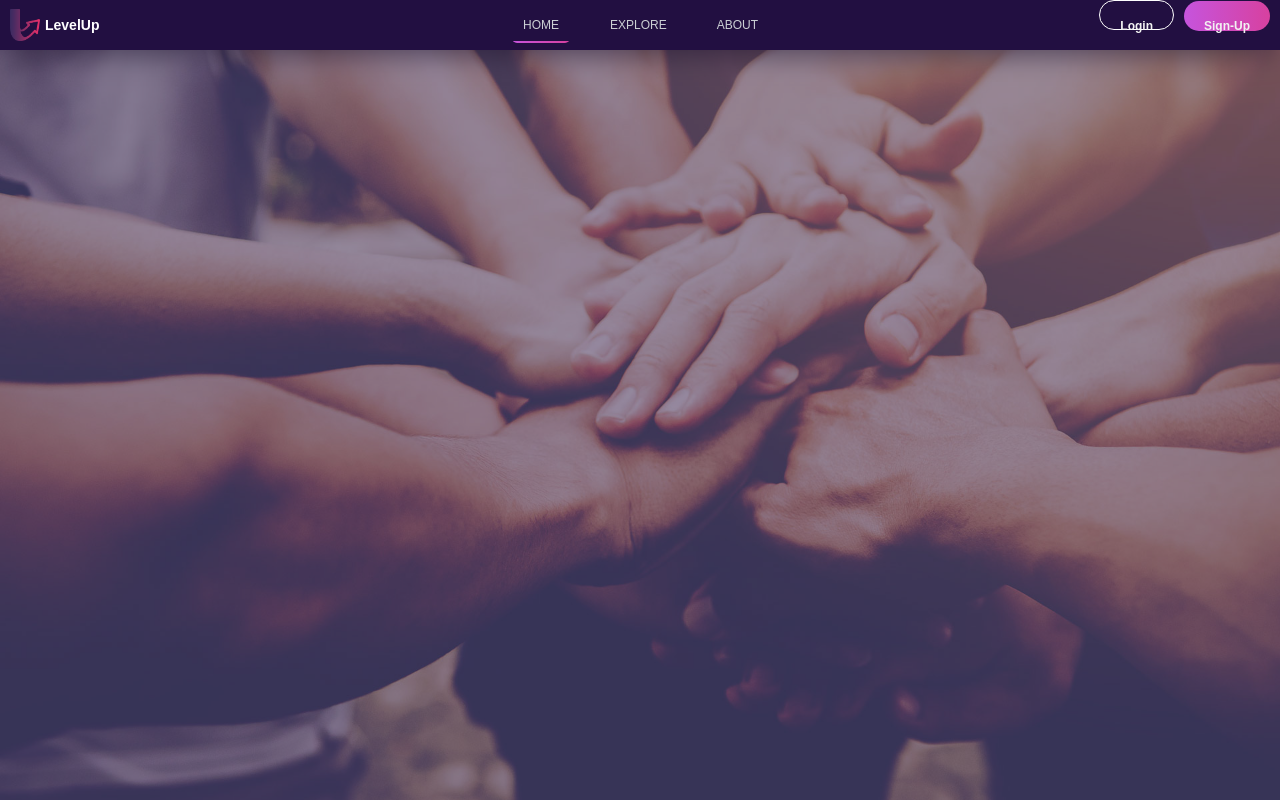
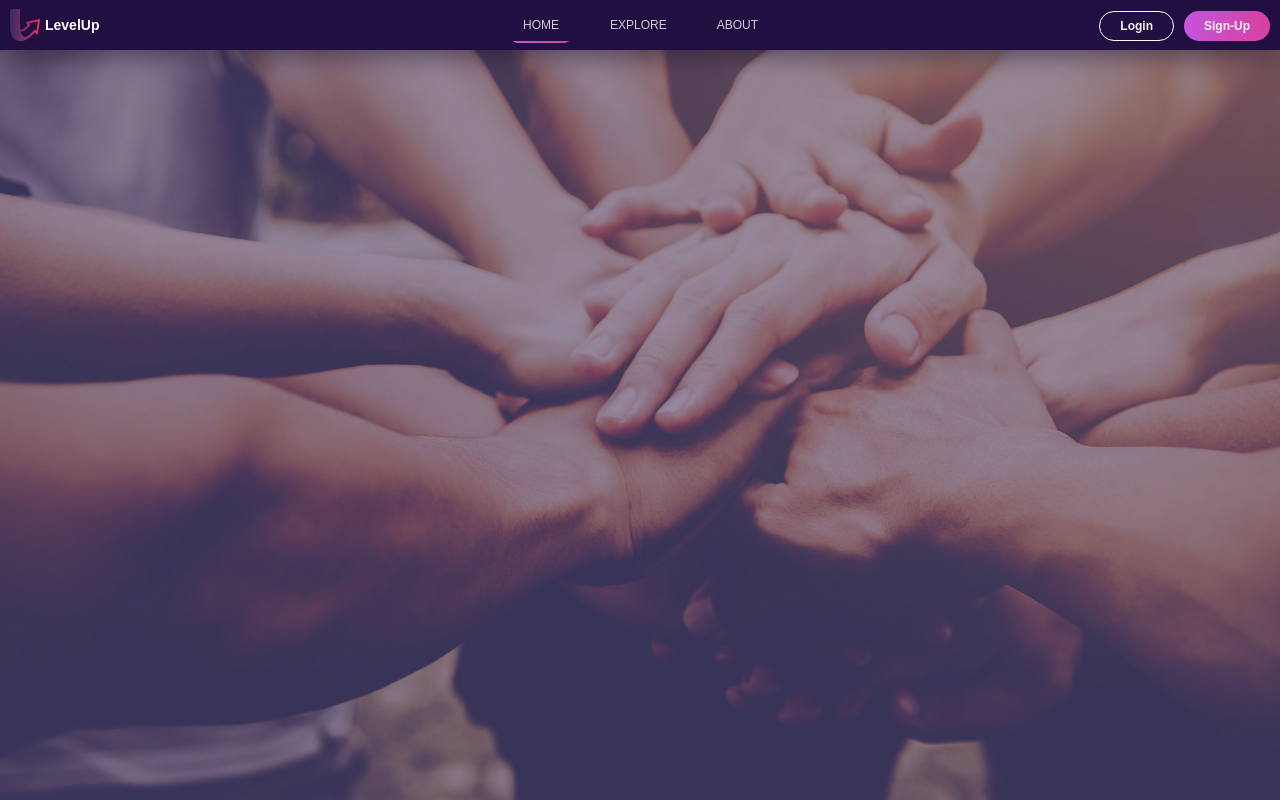
Before and after one commit to ronavnery/CA-LevelUp, a Vue app in the folder frontend/: page / in a window 1280 px wide. Built offline with nearby package versions, Linux system fonts and the light colour scheme; no server answers.

Commit message:
fixed buttons text alignment

```diff
--- a/frontend/src/styles/basics/_buttons.scss
+++ b/frontend/src/styles/basics/_buttons.scss
@@ -8,6 +8,7 @@
   font-family: "$Montserrat-Bold";
   font-weight: bold;
   outline: none;
+  line-height: 1;
 }
 
 @mixin btnActionColorSm() {
@@ -22,6 +23,7 @@
   font-weight: bold;
   font-size: rem(12px);
   outline: none;
+  line-height: 1;
 }
 
 @mixin btnAction() {
@@ -35,6 +37,7 @@
   font-family: $Montserrat-Bold;
   font-weight: bold;
   outline: none;
+  line-height: 1;
 }
 
 @mixin btnActionSm() {
@@ -49,6 +52,7 @@
   font-weight: bold;
   font-size: rem(12px);
   outline: none;
+  line-height: 1;
 }
 
 
@@ -64,6 +68,7 @@
   outline: none;
   color: $tpGray3;
   border: 1px solid $tpGray3;
+  line-height: 1;
 }
 
 @mixin btnActionGreySm() {
@@ -79,6 +84,7 @@
   outline: none;
   color: $tpGray3;
   border: 1px solid $tpGray3;
+  line-height: 1;
 }
 
 @mixin btnActionWhite() {
@@ -93,6 +99,7 @@
   outline: none;
   color: $tpWhite;
   border: 1px solid $tpWhite;
+  line-height: 1;
 }
 
 @mixin btnActionWhiteSm() {
@@ -107,10 +114,12 @@
   outline: none;
   color: $tpWhite;
   border: 1px solid $tpWhite;
+  line-height: 1;
 }
 @mixin btnRound($size) {
   border-radius: 50%;
   width: $size;
   height: $size;
   border: 0;
+  line-height: 1;
 }
```
